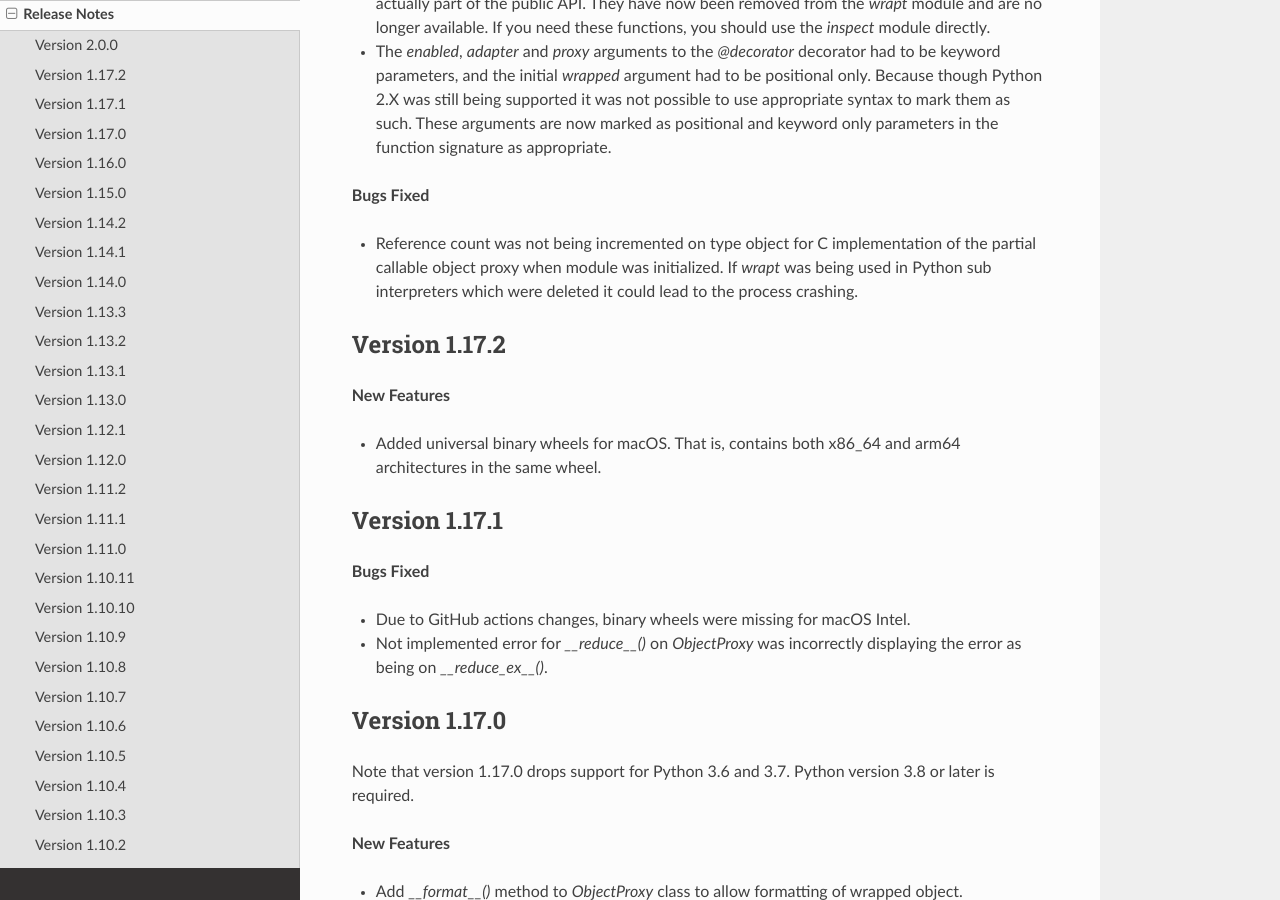
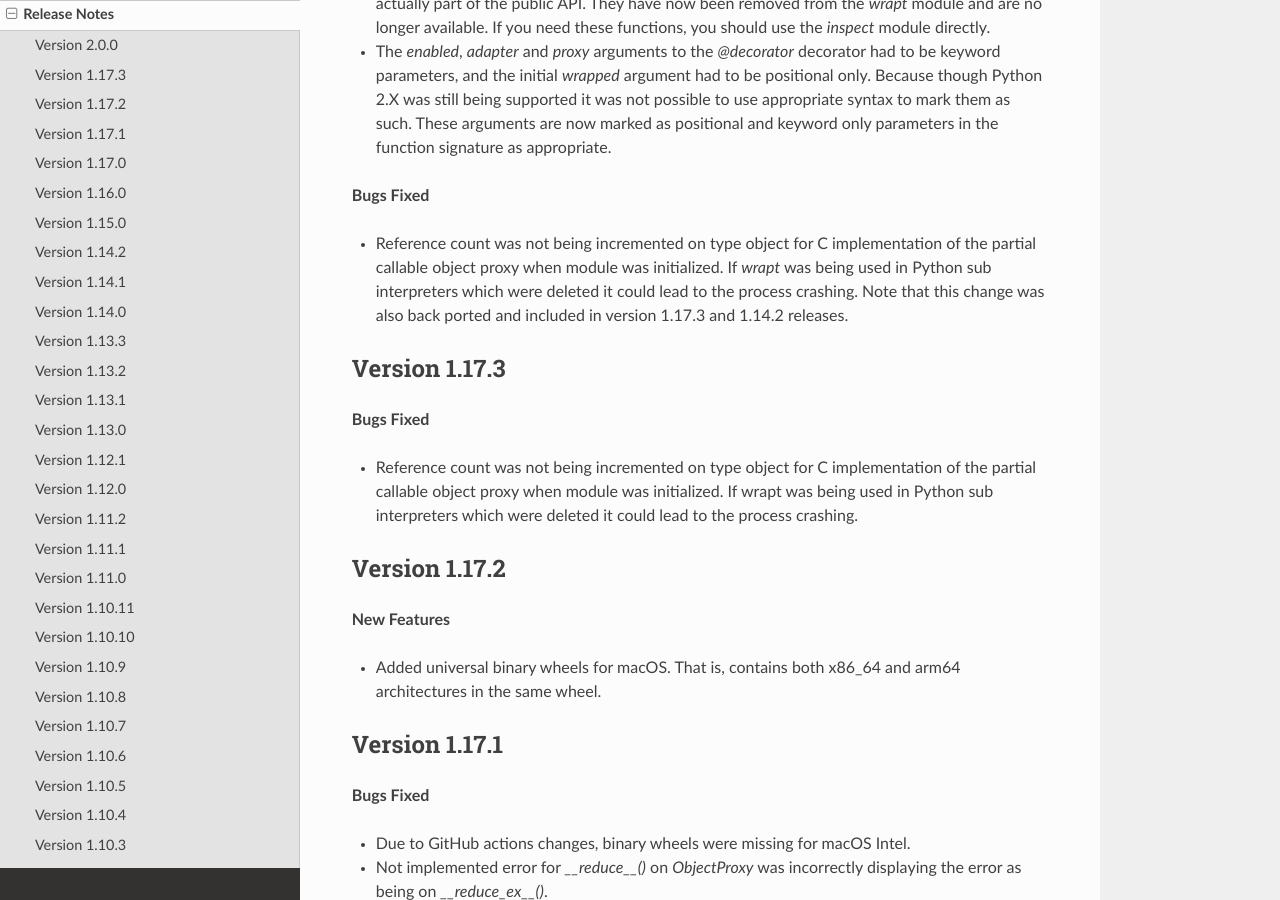
Before and after one commit to GrahamDumpleton/wrapt, a Sphinx documentation site: the page built from docs/changes.rst, in a window 1280 px wide and 900 px high, scrolled down 1112 px. Built offline with Sphinx 7.4.7 and the Read the Docs theme 3.1.0, drawn with Linux system fonts in a browser that asks for light colours.

Commit message:
Add note about fix also being back ported.

```diff
--- a/docs/changes.rst
+++ b/docs/changes.rst
@@ -69,7 +69,18 @@ these reasons a major version bump is being made.
 * Reference count was not being incremented on type object for C implementation
   of the partial callable object proxy when module was initialized. If `wrapt`
   was being used in Python sub interpreters which were deleted it could lead
-  to the process crashing.
+  to the process crashing. Note that this change was also back ported and
+  included in version 1.17.3 and 1.14.2 releases.
+
+Version 1.17.3
+--------------
+
+**Bugs Fixed**
+
+* Reference count was not being incremented on type object for C implementation
+  of the partial callable object proxy when module was initialized. If wrapt was
+  being used in Python sub interpreters which were deleted it could lead to the
+  process crashing.
 
 Version 1.17.2
 --------------
```
